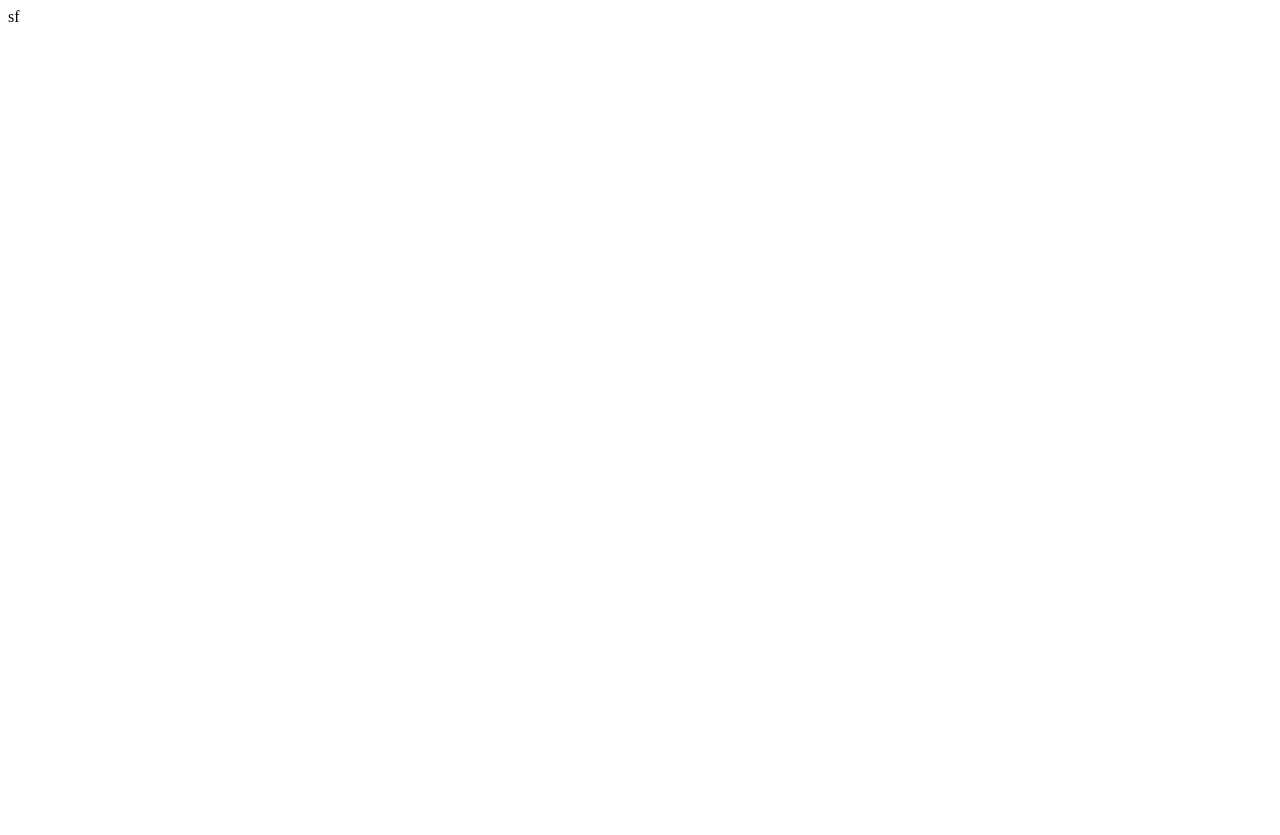
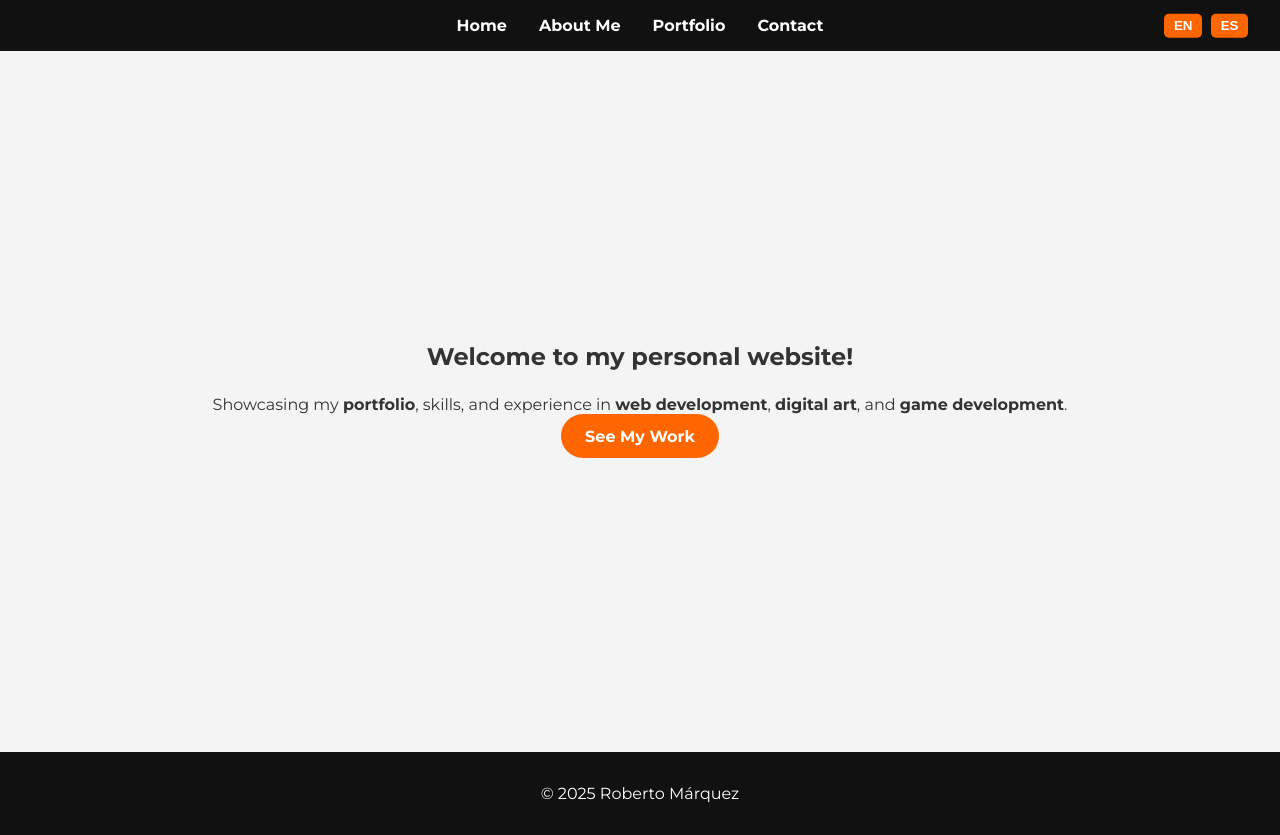
Before and after one commit to rob16m/pagina-web, a plain HTML site: page index.html in a window 1280 px wide. Before the commit the page ends 800 px from the top, so only its background shows below. Drawn offline with Linux system fonts and the light colour scheme.

Commit message:
Actualización: SPA con cambio de idioma y proyectos traducibles

```diff
--- a/index.html
+++ b/index.html
@@ -1,11 +1,69 @@
 <!DOCTYPE html>
-<html lang="en">
+<html lang="es">
 <head>
-    <meta charset="UTF-8">
-    <meta name="viewport" content="width=device-width, initial-scale=1.0">
-    <title>Document</title>
+<meta charset="UTF-8">
+<meta name="viewport" content="width=device-width, initial-scale=1.0">
+<title>Roberto Márquez - Portfolio</title>
+<link rel="stylesheet" href="styles.css">
+<link href="https://fonts.googleapis.com/css2?family=Montserrat:wght@400;700&display=swap" rel="stylesheet">
 </head>
 <body>
-    sf
+
+<header>
+    <nav>
+        <ul>
+            <li><a href="#" id="menu-home" onclick="showSection('home')">Home</a></li>
+            <li><a href="#" id="menu-about" onclick="showSection('about')">About Me</a></li>
+            <li><a href="#" id="menu-portfolio" onclick="showSection('portfolio')">Portfolio</a></li>
+            <li><a href="#" id="menu-contact" onclick="showSection('contact')">Contact</a></li>
+        </ul>
+        <div class="lang-buttons">
+            <button onclick="changeLanguage('en')">EN</button>
+            <button onclick="changeLanguage('es')">ES</button>
+        </div>
+    </nav>
+</header>
+
+<main>
+    <section id="home" class="active">
+        <h1 id="home-title">Welcome to my personal website!</h1>
+        <p id="home-text">Showcasing my <strong>portfolio</strong>, skills, and experience in <strong>web development</strong>, <strong>digital art</strong>, and <strong>game development</strong>.</p>
+        <a class="btn" id="home-btn" onclick="showSection('portfolio')">See My Work</a>
+    </section>
+
+    <section id="about">
+        <h2 id="about-title">About Me</h2>
+        <p id="about-text">I have experience in <strong>web development</strong>, <strong>digital art</strong>, and <strong>game development</strong>. Passionate about creating interactive experiences and visually appealing designs.</p>
+    </section>
+
+    <section id="portfolio">
+        <h2 id="portfolio-title">Portfolio</h2>
+        <div class="projects">
+            <div class="project" id="proj1">
+                <h3 id="proj1-title">Project 1</h3>
+                <p id="proj1-text">Description of <strong>project 1</strong>.</p>
+            </div>
+            <div class="project" id="proj2">
+                <h3 id="proj2-title">Project 2</h3>
+                <p id="proj2-text">Description of <strong>project 2</strong>.</p>
+            </div>
+            <div class="project" id="proj3">
+                <h3 id="proj3-title">Project 3</h3>
+                <p id="proj3-text">Description of <strong>project 3</strong>.</p>
+            </div>
+        </div>
+    </section>
+
+    <section id="contact">
+        <h2 id="contact-title">Contact</h2>
+        <p id="contact-text">You can contact me via GitHub: <a href="https://github.com/rob16m" target="_blank">https://github.com/rob16m</a></p>
+    </section>
+</main>
+
+<footer>
+    <p id="footer-text">&copy; 2025 Roberto Márquez</p>
+</footer>
+
+<script src="script.js"></script>
 </body>
 </html>
--- a/script.js
+++ b/script.js
@@ -0,0 +1,61 @@
+// Mostrar sección
+function showSection(sectionId){
+    const sections = document.querySelectorAll('section');
+    sections.forEach(sec => sec.classList.remove('active'));
+    const selected = document.getElementById(sectionId);
+    if(selected) selected.classList.add('active');
+}
+
+// Traducciones con innerHTML para todos los textos incluyendo <strong>
+const translations = {
+    en: {
+        "menu-home": "Home",
+        "menu-about": "About Me",
+        "menu-portfolio": "Portfolio",
+        "menu-contact": "Contact",
+        "home-title": "Welcome to my personal website!",
+        "home-text": "Showcasing my <strong>portfolio</strong>, skills, and experience in <strong>web development</strong>, <strong>digital art</strong>, and <strong>game development</strong>.",
+        "home-btn": "See My Work",
+        "about-title": "About Me",
+        "about-text": "I have experience in <strong>web development</strong>, <strong>digital art</strong>, and <strong>game development</strong>. Passionate about creating interactive experiences and visually appealing designs.",
+        "portfolio-title": "Portfolio",
+        "proj1-title": "Project 1",
+        "proj1-text": "Description of <strong>project 1</strong>.",
+        "proj2-title": "Project 2",
+        "proj2-text": "Description of <strong>project 2</strong>.",
+        "proj3-title": "Project 3",
+        "proj3-text": "Description of <strong>project 3</strong>.",
+        "contact-title": "Contact",
+        "contact-text": "You can contact me via GitHub: <a href='https://github.com/rob16m' target='_blank'>https://github.com/rob16m</a>",
+        "footer-text": "© 2025 Roberto Márquez"
+    },
+    es: {
+        "menu-home": "Inicio",
+        "menu-about": "Sobre Mí",
+        "menu-portfolio": "Portafolio",
+        "menu-contact": "Contacto",
+        "home-title": "¡Bienvenido a mi sitio personal!",
+        "home-text": "Mostrando mi <strong>portafolio</strong>, habilidades y experiencia en <strong>desarrollo web</strong>, <strong>arte digital</strong> y <strong>desarrollo de videojuegos</strong>.",
+        "home-btn": "Ver Mi Trabajo",
+        "about-title": "Sobre Mí",
+        "about-text": "Tengo experiencia en <strong>desarrollo web</strong>, <strong>arte digital</strong> y <strong>desarrollo de videojuegos</strong>. Apasionado por crear experiencias interactivas y diseños visualmente atractivos.",
+        "portfolio-title": "Portafolio",
+        "proj1-title": "Proyecto 1",
+        "proj1-text": "Descripción de <strong>tu proyecto 1</strong>.",
+        "proj2-title": "Proyecto 2",
+        "proj2-text": "Descripción de <strong>tu proyecto 2</strong>.",
+        "proj3-title": "Proyecto 3",
+        "proj3-text": "Descripción de <strong>tu proyecto 3</strong>.",
+        "contact-title": "Contacto",
+        "contact-text": "Puedes contactarme a través de GitHub: <a href='https://github.com/rob16m' target='_blank'>https://github.com/rob16m</a>",
+        "footer-text": "© 2025 Roberto Márquez"
+    }
+};
+
+// Cambiar idioma usando innerHTML
+function changeLanguage(lang){
+    for(const id in translations[lang]){
+        const el = document.getElementById(id);
+        if(el) el.innerHTML = translations[lang][id];
+    }
+}
--- a/styles.css
+++ b/styles.css
@@ -0,0 +1,100 @@
+* { margin:0; padding:0; box-sizing:border-box; }
+body { font-family:'Montserrat',sans-serif; background:#f4f4f4; color:#333; }
+
+header { background:#111; color:#fff; position:fixed; width:100%; top:0; z-index:1000; }
+
+nav {
+    display: flex;
+    justify-content: center; /* centra los enlaces del menú */
+    align-items: center;
+    padding:1rem 2rem;
+    gap:2rem;
+    position: relative;
+}
+
+nav ul { display:flex; list-style:none; gap:2rem; }
+
+nav ul li a {
+    color:#fff;
+    text-decoration:none;
+    font-weight:bold;
+    cursor:pointer;
+    transition:color 0.3s;
+}
+nav ul li a:hover { color:#ff6600; }
+
+.lang-buttons {
+    display:inline-block;
+    position: absolute; /* posiciona los botones respecto al nav */
+    right: 2rem; /* a la derecha */
+    top: 50%;
+    transform: translateY(-50%);
+}
+.lang-buttons button {
+    background:#ff6600;
+    color:#fff;
+    border:none;
+    padding:0.3rem 0.6rem;
+    margin-left:0.3rem;
+    cursor:pointer;
+    border-radius:5px;
+    font-weight:bold;
+    transition:background 0.3s;
+}
+.lang-buttons button:hover { background:#e55b00; }
+
+main { padding-top:80px; }
+
+section {
+    display:none;
+    min-height:80vh;
+    justify-content:center;
+    align-items:center;
+    text-align:center;
+    padding:6rem 2rem;
+    flex-direction:column;
+}
+section.active { display:flex; }
+
+h1,h2 { margin-bottom:1.5rem; }
+
+.btn {
+    display:inline-block;
+    background:#ff6600;
+    color:#fff;
+    padding:0.8rem 1.5rem;
+    border-radius:50px;
+    text-decoration:none;
+    font-weight:bold;
+    transition:background 0.3s;
+}
+.btn:hover { background:#e55b00; }
+
+.projects {
+    display:flex;
+    flex-wrap:wrap;
+    justify-content:center;
+    gap:2rem;
+    margin-top:2rem;
+}
+.project {
+    background:#fff;
+    width:300px;
+    padding:1rem;
+    border-radius:15px;
+    box-shadow:0 4px 15px rgba(0,0,0,0.2);
+    text-align:center;
+    transition:transform 0.3s;
+}
+.project:hover { transform:translateY(-10px); box-shadow:0 8px 25px rgba(0,0,0,0.3); }
+
+footer { background:#111; color:#fff; text-align:center; padding:2rem 0; margin-top:2rem; }
+
+@media(max-width:768px){
+    nav ul{flex-direction:column; gap:1rem;}
+    .lang-buttons{
+        position: static;
+        transform:none;
+        margin-top:0.5rem;
+    }
+}
```
